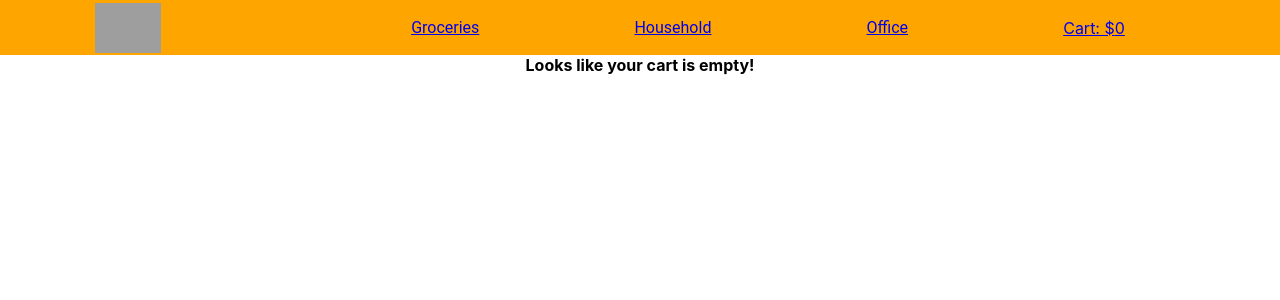
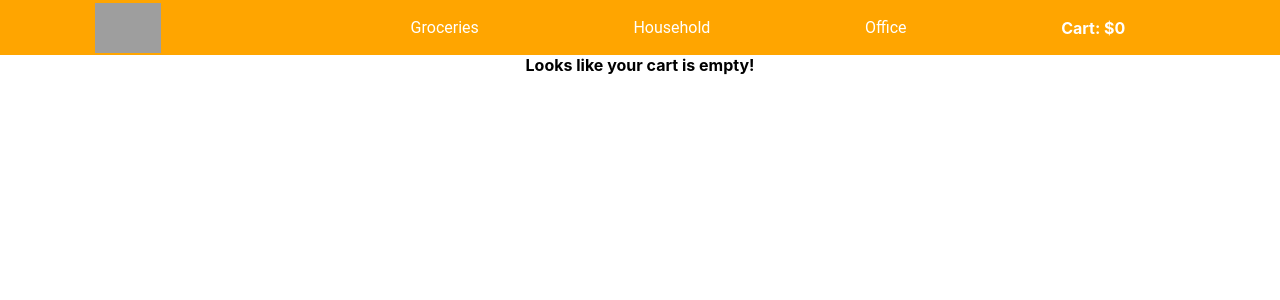
Before and after one commit to mayankmehtani/shopping-cart, a React (Create React App) app: page /Cart in a window 1280 px wide. Shown: the top 300 px of the page. Built offline with nearby package versions, Linux system fonts and the light colour scheme; grey boxes are pictures that could not be loaded.

Commit message:
change font color to white

```diff
--- a/src/components/banner/Banner.css
+++ b/src/components/banner/Banner.css
@@ -30,6 +30,13 @@ img {
     justify-content: space-around;
     cursor: pointer;
     font-family: "Roboto";
+    color: white;
+    text-decoration: none;
+}
+
+#cart {
+    color: white;
+    text-decoration: none;
 }
 
 .sections {
--- a/src/components/banner/Banner.jsx
+++ b/src/components/banner/Banner.jsx
@@ -33,8 +33,8 @@ class Banner extends Component {
                             Office
                         </Link>
 
-                        <Link to="/Cart">
-                            Cart: ${this.props.cartTotal}
+                        <Link to="/Cart" id="cart">
+                            <strong>Cart: ${this.props.cartTotal}</strong>
                         </Link>
                     </div>
                 </div>
```
